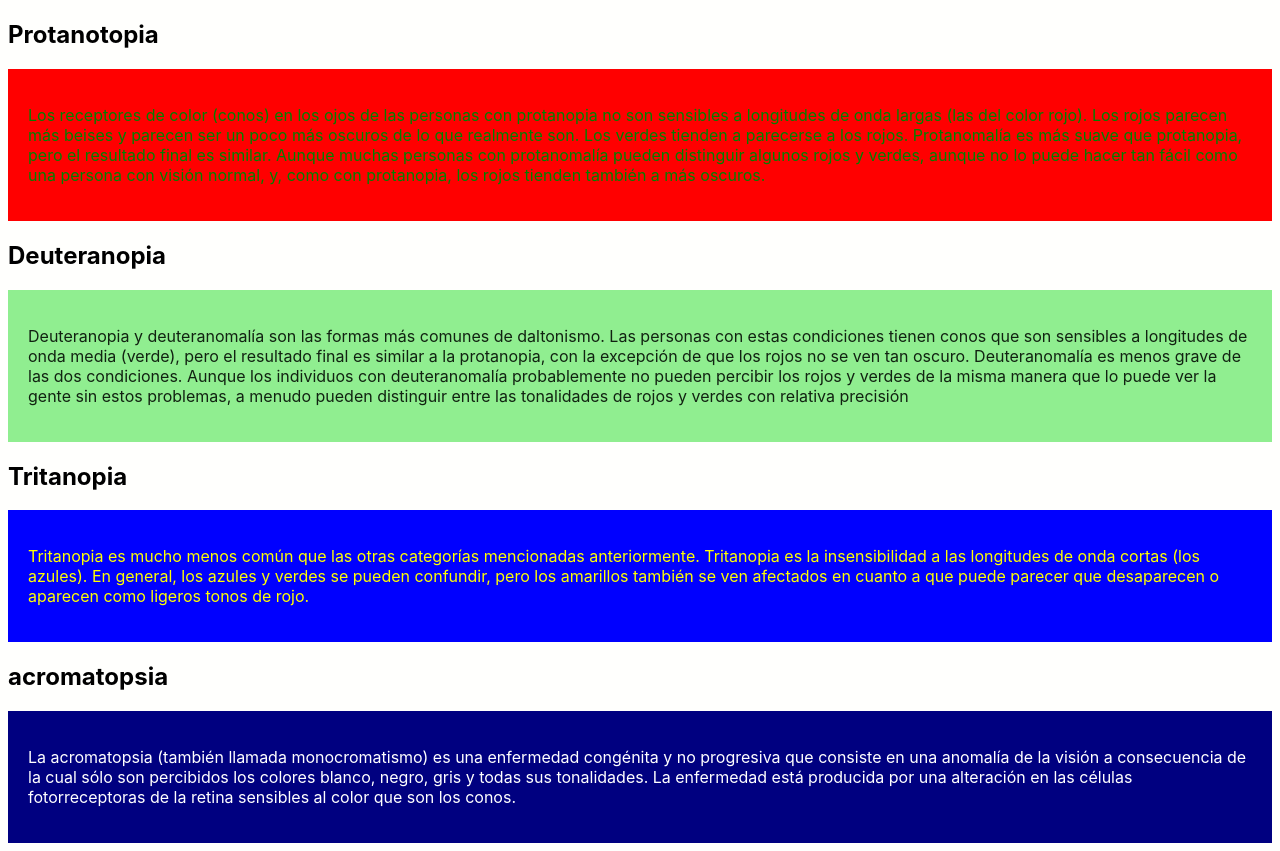
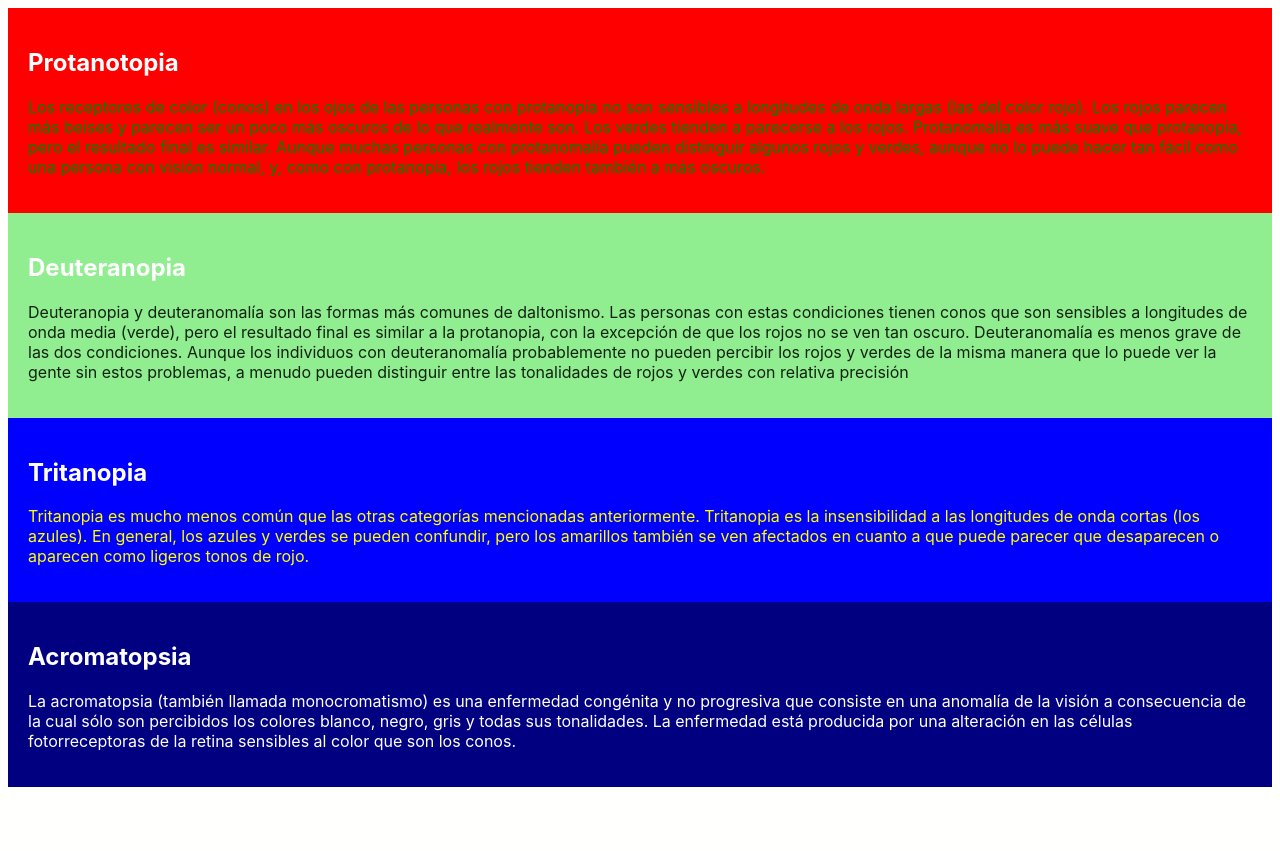
Before and after one commit to jorgeatgu/gulp-postCSS, a website: page color-blind/index.html in a window 1280 px wide. After the commit the page ends 800 px from the top, so only its background shows below. Drawn offline with Linux system fonts and the light colour scheme.

Commit message:
estilos para section, p y h2

```diff
--- a/color-blind/css/styles.css
+++ b/color-blind/css/styles.css
@@ -1 +1 @@
-body{font-family:-apple-system,BlinkMacSystemFont,Segoe UI,Roboto,Helvetica Neue,Helvetica,sans-serif;background-color:#fffffd}section{padding:1.25rem}.protanotopia{background-color:red}.protanotopia p{color:green}.deuteranopia{background-color:#90ee90}.deuteranopia p{color:#121}.tritanopia{background-color:#00f}.tritanopia p{color:#ff0}.acromatopsia{background-color:navy}.acromatopsia p{color:#fff}
+body{font-family:-apple-system,BlinkMacSystemFont,Segoe UI,Roboto,Helvetica Neue,Helvetica,sans-serif;background-color:#fffffd}section{padding:1.25rem}section h2{color:#fff}.protanotopia{background-color:red}.protanotopia p{color:green}.deuteranopia{background-color:#90ee90}.deuteranopia p{color:#121}.tritanopia{background-color:#00f}.tritanopia p{color:#ff0}.acromatopsia{background-color:navy}.acromatopsia p{color:#fff}
--- a/color-blind/index.html
+++ b/color-blind/index.html
@@ -9,21 +9,25 @@
         <link rel="stylesheet" type="text/css" href="css/styles.css">
     </head>
     <body>
-    <h2>Protanotopia</h2>
+
     <section class="protanotopia">
+        <h2>Protanotopia</h2>
         <p>Los receptores de color (conos) en los ojos de las personas con protanopia no son sensibles a longitudes de onda largas (las del color rojo). Los rojos parecen más beises y parecen ser un poco más oscuros de lo que realmente son. Los verdes tienden a parecerse a los rojos. Protanomalía es más suave que protanopia, pero el resultado final es similar. Aunque muchas personas con protanomalía pueden distinguir algunos rojos y verdes, aunque no lo puede hacer tan fácil como una persona con visión normal, y, como con protanopia, los rojos tienden también a más oscuros.</p>
     </section>
 
+
+    <section class="deuteranopia">
     <h2>Deuteranopia</h2>
-    <section class="deuteranopia">
     <p>Deuteranopia y deuteranomalía son las formas más comunes de daltonismo. Las personas con estas condiciones tienen conos que son sensibles a longitudes de onda media (verde), pero el resultado final es similar a la protanopia, con la excepción de que los rojos no se ven tan oscuro. Deuteranomalía es menos grave de las dos condiciones. Aunque los individuos con deuteranomalía probablemente no pueden percibir los rojos y verdes de la misma manera que lo puede ver la gente sin estos problemas, a menudo pueden distinguir entre las tonalidades de rojos y verdes con relativa precisión</p>
     </section>
+
+    <section class="tritanopia">
     <h2>Tritanopia</h2>
-    <section class="tritanopia">
     <p>Tritanopia es mucho menos común que las otras categorías mencionadas anteriormente. Tritanopia es la insensibilidad a las longitudes de onda cortas (los azules). En general, los azules y verdes se pueden confundir, pero los amarillos también se ven afectados en cuanto a que puede parecer que desaparecen o aparecen como ligeros tonos de rojo.</p>
     </section>
-    <h2>acromatopsia</h2>
+
     <section class="acromatopsia">
+    <h2>Acromatopsia</h2>
     <p>La acromatopsia (también llamada monocromatismo) es una enfermedad congénita y no progresiva que consiste en una anomalía de la visión a consecuencia de la cual sólo son percibidos los colores blanco, negro, gris y todas sus tonalidades. La enfermedad está producida por una alteración en las células fotorreceptoras de la retina sensibles al color que son los conos.</p>
     </section>
     </body>
--- a/color-blind/src/css/styles.css
+++ b/color-blind/src/css/styles.css
@@ -7,6 +7,9 @@ body {
 
 section {
 	padding: 20px;
+	h2 {
+		color: var(--white);
+	}
 }
 
 .protanotopia {
```
